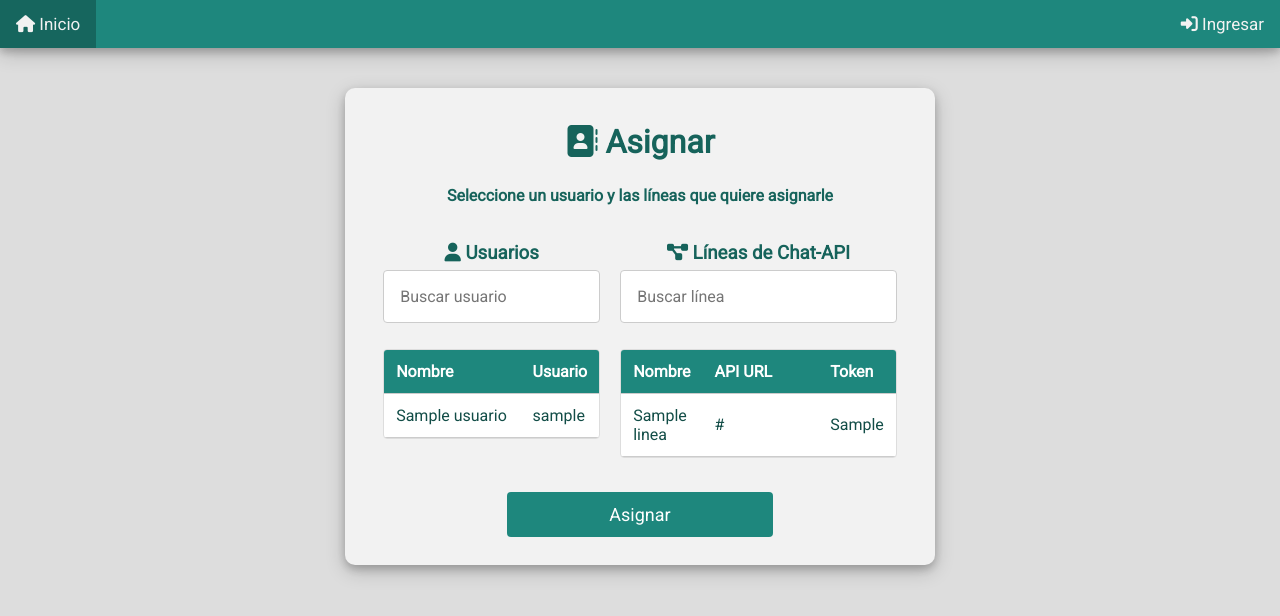
After one commit to GuillermoPastoriniRivas/whatsapp-api, a Flask app: template templates/asignar.html in a window 1280 px wide. The commit adds this page. Shown: the top 616 px of the page. Run offline with Flask 2, Linux system fonts and the light colour scheme; the template is opened without the code that fills it: values that come from a table or form of the project are taken from there, others are empty; tables that the repository leaves empty hold one stand-in row (values such as "Sample post"); some libraries are stand-ins or nearby versions.

Commit message:
asognasofh

```diff
--- a/application.py
+++ b/application.py
@@ -77,7 +77,7 @@ def page_not_found(e):
 def index():
     if current_user.is_authenticated:
         if current_user.is_admin():
-            return redirect(url_for('admin'))
+                return redirect(url_for('admin'))
         else:
             return redirect(url_for('send'))
     else:
@@ -202,21 +202,46 @@ def asignar():
         if current_user.is_admin():
             usuarios = Usuario.query.all()
             lineas = Linea.query.all()
-            return render_template("asignaciones.html", usuarios=usuarios, lineas=lineas)
+            asignaciones = Asignacion.query.all()
+            lista = []
+            for usuario in usuarios:
+                asiglista = []
+                asiglista.append(usuario.username)
+                user = f'{usuario.name}: {usuario.username}'
+                asiglista.append(user)
+                for linea in lineas:
+                    apen = False
+                    for asig in asignaciones:
+                        if asig.user_id == usuario.id and asig.linea_id == linea.id:
+                            asiglista.append(["2705", linea.id])
+                            apen = True
+                    if not(apen):
+                            asiglista.append(["274C", linea.id])
+                lista.append(asiglista)
+            return render_template("asignaciones.html", usuarios=usuarios, lineas=lineas, asignaciones=lista)
         else:
             return redirect(url_for('send'))
+
     if request.method == 'POST':
-        formulario = request.get_json()
-        user_id = Usuario.query.filter_by(username=formulario["usuario"]).first()
-        linea_id = Linea.query.filter(Linea.name.in_(formulario['instancias'])).all()
-        for inst in linea_id:
-            check = Asignacion.query.filter_by(user_id=user_id.id).filter_by(linea_id=inst.id).first()
-            if check:
-                continue
-            nueva = Asignacion(user_id=user_id.id, linea_id=inst.id)
-            db.session.add(nueva)
-        db.session.commit()
-        return redirect(url_for('index'))
+        usuario = request.form.get("username")
+        linea_id = request.form.get("linea")
+        elemento = request.form.get("element")
+        user = Usuario.query.filter_by(username=usuario).first()
+        linea = Linea.query.filter_by(id=linea_id).first()
+        if user and linea:
+            if str(elemento) == "2705":
+                asignacion = Asignacion.query.filter_by(user_id=user.id).filter_by(linea_id=linea.id).first()
+                print(asignacion)
+                db.session.delete(asignacion)
+                db.session.commit()
+
+            elif str(elemento) == "274C":
+                nueva = Asignacion(user_id=user.id, linea_id=linea.id)
+                db.session.add(nueva)
+                db.session.commit()
+        return redirect(url_for('asignar'))
+
+
 
 @app.route("/linea", methods=["GET", "POST"])
 @login_required
--- a/static/styles/aaai.css
+++ b/static/styles/aaai.css
@@ -355,7 +355,7 @@ input[type=password], input[type=text], select, textarea {
   -webkit-overflow: auto;
   overflow: auto;
   max-width: 580px;
-  max-height: 400px;
+  max-height: 300px;
 
 }
 
@@ -404,6 +404,11 @@ input[type=password], input[type=text], select, textarea {
 .admin-table button:hover {
   background-color:  rgb(30,135,125);
   color: white;
+
+}
+
+.admin-table .item {
+  margin: 0 auto;
 
 }
 
--- a/templates/admin.html
+++ b/templates/admin.html
@@ -135,7 +135,7 @@ Login
         <form action="{{ url_for('admin') }}" method="post">
             <input type="hidden" id="hiddenuserform2" name="formhidden" value="3">
             <input type="hidden" id="hiddenuserdelete" name="username" value="">
-            <p><b>¿Seguro que elimina a este usuario?</b></p>
+            <p><b>¿Seguro?</b></p>
             <input type="submit" value="Confirmar">
         </form>
     </div>
--- /dev/null
+++ b/templates/asignar.html
@@ -0,0 +1,66 @@
+{% extends "layout.html" %}
+
+{% block title %}
+WhatsApp - API
+{% endblock %}
+
+{% block body %}
+
+<div class="container-table">
+    <h1><i class="fas fa-address-book"></i> Asignar</h1>
+    <h4>Seleccione un usuario y las líneas que quiere asignarle</h4>
+    <p id="mensajeSend"></p>
+    <br>
+    <form action="{{ url_for('asignar') }}" method="post">
+    <div class="row">
+        <div class="column">
+            <h3 style="text-align: center;"><i class="fas fa-user"></i> Usuarios</h3>
+            <div class="buscador">
+                <input type="text" id="myInput" onkeyup="myFunction3()" placeholder="Buscar usuario"
+                    title="Type in a name">
+            </div>
+            <table class="admin-table" id="myTable">
+                <tr class="header">
+                    <th style="width:70%;">Nombre</th>
+                    <th style="width:30%;">Usuario</th>
+                </tr>
+
+                {% for usuario in usuarios %}
+                <tr id="{{ usuario.username }}" onclick="myFunction5('{{ usuario.username }}')">
+                    <td>{{usuario.name}}</td>
+                    <td>{{usuario.username}}</td>
+                </tr>
+                {% endfor %}
+
+            </table>
+        </div>
+        <div class="column">
+            <h3 style="text-align: center;"><i class="fas fa-project-diagram"></i> Líneas de Chat-API</h3>
+            <div class="buscador">
+                <input type="text" id="myInput2" onkeyup="myFunction4()" placeholder="Buscar línea"
+                    title="Type in a name">
+            </div>
+            <table id="myTable2">
+                <tr class="header">
+                    <th style="width:25%;">Nombre</th>
+                    <th style="width:50%;">API URL</th>
+                    <th style="width:25%;">Token</th>
+                </tr>
+
+                {% for linea in lineas %}
+
+                <tr id="{{linea.name}}" onclick="myFunction6('{{ linea.name }}')">
+                    <td>{{linea.name}}</td>
+                    <td>{{linea.api_url}}</td>
+                    <td>{{linea.token}}</td>
+                </tr>
+
+                {% endfor %}
+            </table>
+        </div>
+    </div>
+    <button type="button" style="width: 50%; margin-left: 25%;" class="asignar" onclick="myFunction7()">Asignar</button>
+</form>
+</div>
+
+{% endblock %}
--- a/templates/index.html
+++ b/templates/index.html
@@ -1,12 +1,11 @@
 {% extends "layout.html" %}
 
 {% block title %}
-WhatsApp - API
+Enviar Mensaje
 {% endblock %}
 
 {% block body %}
-
-<div class="container-table">
+<div class="container">
 
 </div>
 
--- a/templates/layout.html
+++ b/templates/layout.html
@@ -135,28 +135,12 @@
     document.getElementById(linea).classList.toggle('selected-lineas');
   }
 
-  function myFunction7() {
-    var obj, dbParam, xmlhttp, myObj, x, txt = "", array = [];
-    table = document.getElementById("myTable");
-    selected = table.getElementsByClassName("selected");
-
-    table2 = document.getElementById("myTable2");
-    selected_lineas = table2.getElementsByClassName("selected-lineas");
-
-    for (i = 0; i < selected_lineas.length; i++) {
-      linea = selected_lineas[i].getElementsByTagName("td")[0];
-      array.push(linea.textContent);
-
-    }
-    usuario = selected[0].getElementsByTagName("td")[1];
-    obj = { "usuario": usuario.textContent, "instancias": array };
-    dbParam = JSON.stringify(obj);
-    xmlhttp = new XMLHttpRequest();
-    xmlhttp.open("POST", "/asignar", true);
-    xmlhttp.setRequestHeader("Content-type", "application/json");
-    xmlhttp.send(dbParam);
-    window.location.reload();
-    document.getElementById("mensajeSend").innerHTML = "Asignado con éxito";
+  function myFunction7(usuario, elemento, linea) {
+    document.getElementById('formchange').classList.toggle('toggleshow');
+    window.scrollTo(0, document.body.scrollHeight);
+    document.getElementById('userchange').value = usuario;
+    document.getElementById('elementchange').value = elemento;
+    document.getElementById('lineachange').value = linea;
   }
 
 
@@ -289,6 +273,29 @@
   }
   }
 
+  function myFunction21 () {
+    // Declare variables
+    var input, filter, table, tr, td, i, txtValue;
+    input = document.getElementById("buscasig");
+    filter = input.value.toUpperCase();
+    table = document.getElementById("tablaasignar");
+    tr = table.getElementsByTagName("tr");
+
+    // Loop through all table rows, and hide those who don't match the search query
+    for (i = 0; i < tr.length; i++) {
+      td = tr[i].getElementsByTagName("th")[0];
+      console.log(td)
+      if (td) {
+        txtValue = td.textContent || td.innerText;
+        if (txtValue.toUpperCase().indexOf(filter) > -1 ) {
+          tr[i].style.display = "";
+        } else {
+          tr[i].style.display = "none";
+        }
+      }
+    }
+  }
+
 
 </script>
 
```
Also changed, not shown: templates/asignaciones.html (+27 -46 lines).
